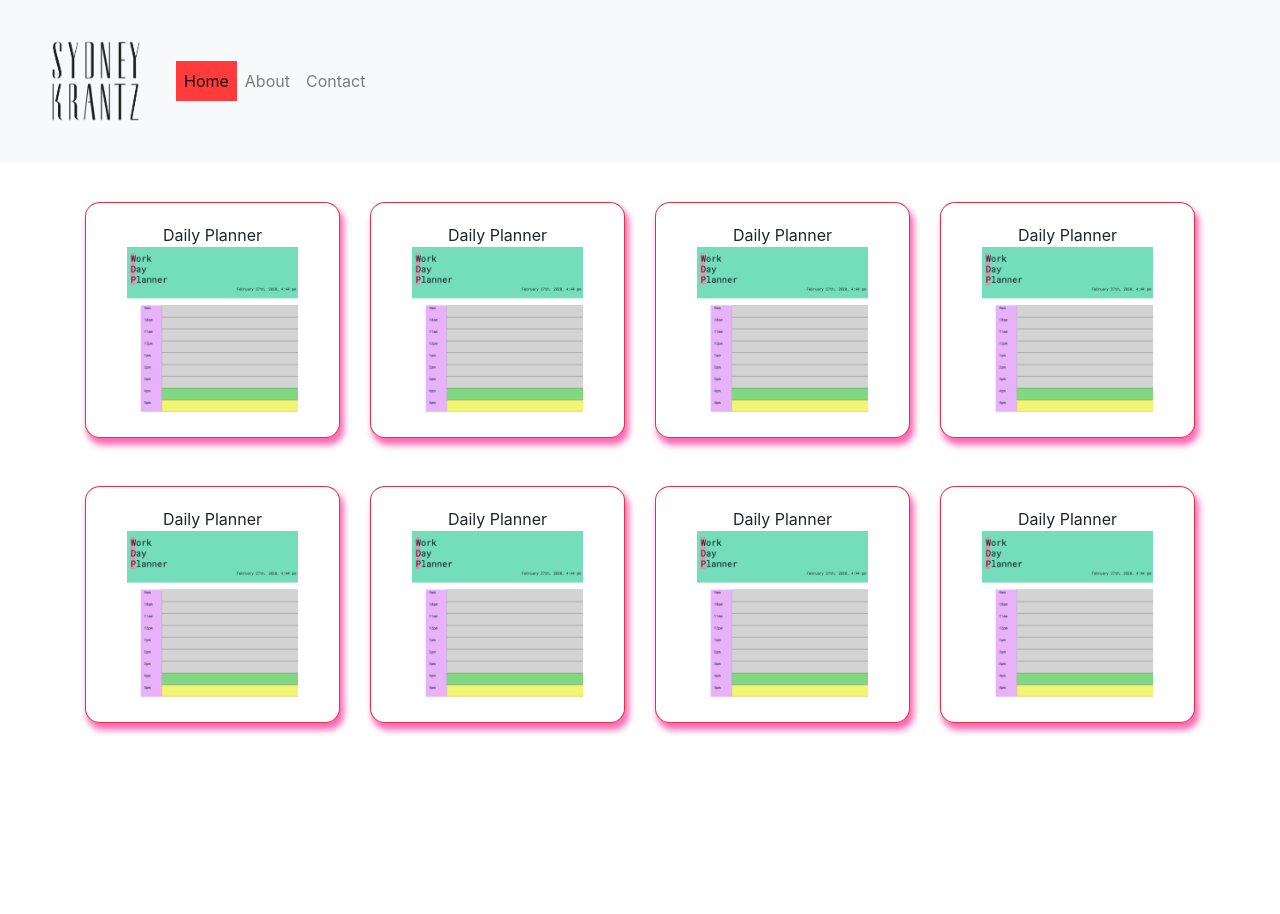
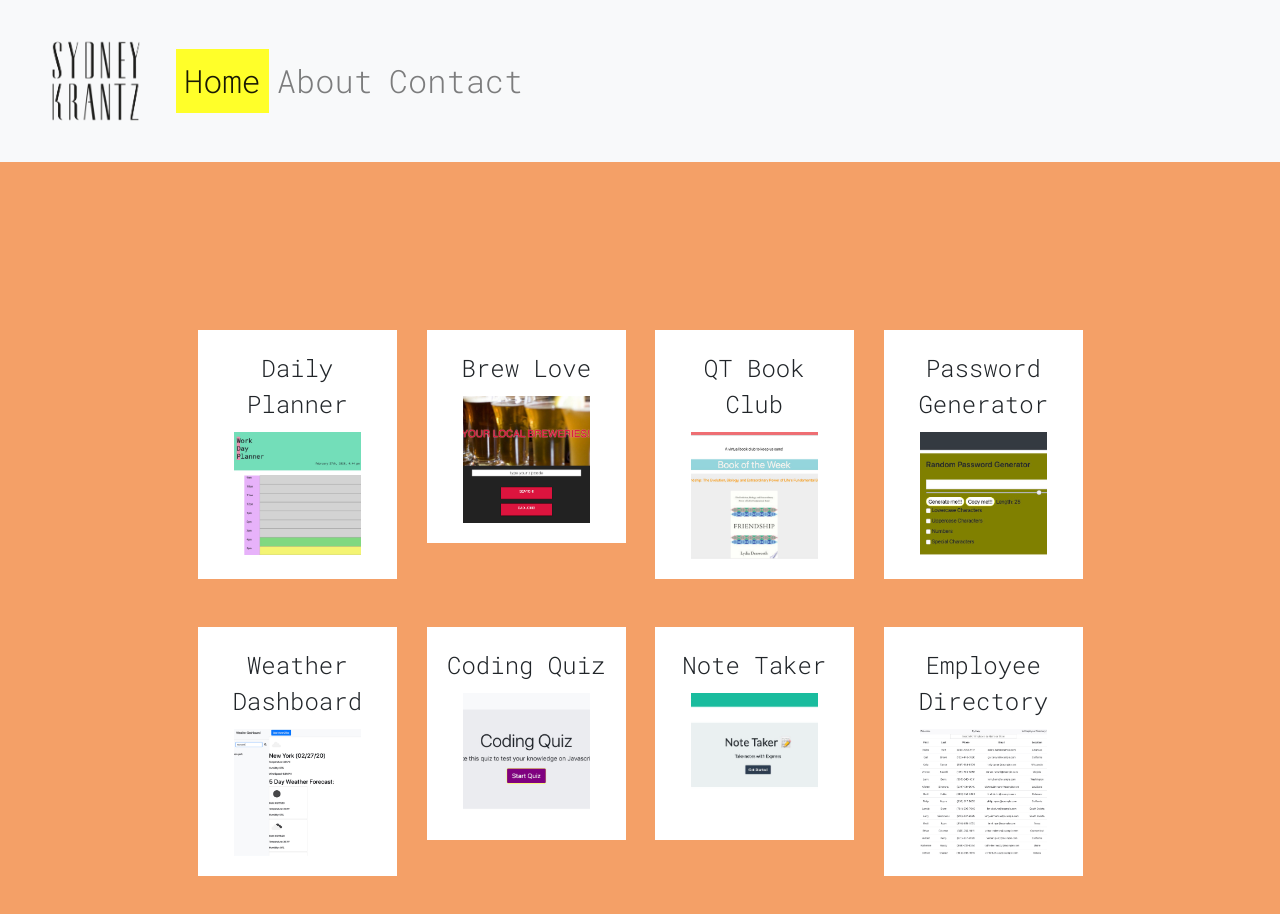
Before and after one commit to skrantzz/PORTFOLIO-REACT, a React (Create React App) app: page / in a window 1280 px wide. Shown: the top 914 px of the page. Before the commit the page ends 800 px from the top, so only its background shows below. Built offline with nearby package versions, Linux system fonts and the light colour scheme.

Commit message:
colors and fonts added

```diff
--- a/public/index.html
+++ b/public/index.html
@@ -25,6 +25,7 @@
       Learn how to configure a non-root public URL by running `npm run build`.
     -->
     <link rel="stylesheet" href="https://stackpath.bootstrapcdn.com/bootstrap/4.5.0/css/bootstrap.min.css">
+    <link href="https://fonts.googleapis.com/css2?family=Roboto+Mono:wght@300&display=swap" rel="stylesheet">
 
 
     <title>SYDNEY KRANTZ</title>
--- a/src/App.css
+++ b/src/App.css
@@ -4,6 +4,11 @@
   src: local('WONDER'), url(./8-BIT\ WONDER.TTF) format('truetype');
 } */
 
+
+body {
+  font-family: 'Roboto Mono', monospace;
+  font-size: 2rem;
+}
 
 .App {
   text-align: center;
@@ -35,3 +40,60 @@
   font-size: calc(10px + 2vmin);
   color: white;
 }
+
+.container {
+  padding: 10%;
+}
+
+/* background */
+ body {
+	-webkit-animation: body 8s linear infinite alternate both;
+	        animation: body 8s linear infinite alternate both;
+}
+
+/* ----------------------------------------------
+ * Generated by Animista on 2020-5-28 13:36:25
+ * Licensed under FreeBSD License.
+ * See http://animista.net/license for more info.
+ * w: http://animista.net, t: @cssanimista
+ * ---------------------------------------------- */
+
+/**
+ * ----------------------------------------
+ * animation body
+ * ----------------------------------------
+ */
+ @-webkit-keyframes body {
+  0% {
+    background: #78ebf3;
+  }
+  25% {
+    background: #c67fee;
+  }
+  50% {
+    background: #f36e6e;
+  }
+  75% {
+    background: #f5d260;
+  }
+  100% {
+    background: #80e960;
+  }
+}
+@keyframes body {
+  0% {
+    background: #78ebf3;
+  }
+  25% {
+    background: #c67fee;
+  }
+  50% {
+    background: #f36e6e;
+  }
+  75% {
+    background: #f5d260;
+  }
+  100% {
+    background: #80e960;
+  }
+}
--- a/src/components/Navbar/style.css
+++ b/src/components/Navbar/style.css
@@ -1,5 +1,11 @@
 .active1 {
-    background-color: rgb(255, 59, 59);
+    background-color: rgb(255, 255, 41);
+
+}
+
+
+.nav-link:hover {
+    font-size: 2.5rem;
 
 }
 
--- a/src/components/Thumbnail/index.js
+++ b/src/components/Thumbnail/index.js
@@ -4,8 +4,8 @@ import "./style.css";
 
 function Thumbnail(props) {
     return (
-            <div className="card border-danger mb-3 align-items-center">
-      <div className="card-body hvr-ripple-in hvr-wobble-skew">
+            <div className="card mb-3 align-items-center">
+      <div className="card-body hvr-outline-out">
                 <div className="project-title">{props.title}</div>
             <Link to={props.link}>
                 <div className="project-image">
--- a/src/components/Thumbnail/style.css
+++ b/src/components/Thumbnail/style.css
@@ -1,19 +1,105 @@
-
 .project-title {
-    text-align: center;
+  text-align: center;
+  font-family: "Roboto Mono", monospace;
+  font-size: 1.5rem;
+  padding-bottom: 10px;
 }
 
 .project-image img {
-    width:80%;
+  width: 80%;
 }
 
 .project-image {
-    text-align: center;
+  text-align: center;
 }
 
 .card {
-    display: flex;
-    width: 100%;
-    border-radius:6%;
-    box-shadow: 3px 6px 6px 1px hotpink;
+  display: flex;
+  width: 100%;
+  border: 0px;
+  /* box-shadow: 3px 6px 6px 1px hotpink; */
 }
+
+/* Outline Out */
+.hvr-outline-out {
+  display: inline-block;
+  vertical-align: middle;
+  -webkit-transform: perspective(1px) translateZ(0);
+  transform: perspective(1px) translateZ(0);
+  box-shadow: 0 0 1px rgba(0, 0, 0, 0);
+  position: relative;
+}
+.hvr-outline-out:before {
+  content: "";
+  position: absolute;
+  border: white solid 4px;
+  top: 0;
+  right: 0;
+  bottom: 0;
+  left: 0;
+  -webkit-transition-duration: 0.3s;
+  transition-duration: 0.3s;
+  -webkit-transition-property: top, right, bottom, left;
+  transition-property: top, right, bottom, left;
+}
+.hvr-outline-out:hover:before,
+.hvr-outline-out:focus:before,
+.hvr-outline-out:active:before {
+  top: -10px;
+  right: -10px;
+  bottom: -10px;
+  left: -10px;
+}
+
+/* Outline In */
+.hvr-outline-in {
+  display: inline-block;
+  vertical-align: middle;
+  -webkit-transform: perspective(1px) translateZ(0);
+  transform: perspective(1px) translateZ(0);
+  box-shadow: 0 0 1px rgba(0, 0, 0, 0);
+  position: relative;
+}
+.hvr-outline-in:before {
+  pointer-events: none;
+  content: "";
+  position: absolute;
+  border: white solid 4px;
+  top: -16px;
+  right: -16px;
+  bottom: -16px;
+  left: -16px;
+  opacity: 0;
+  -webkit-transition-duration: 0.3s;
+  transition-duration: 0.3s;
+  -webkit-transition-property: top, right, bottom, left;
+  transition-property: top, right, bottom, left;
+}
+.hvr-outline-in:hover:before,
+.hvr-outline-in:focus:before,
+.hvr-outline-in:active:before {
+  top: -8px;
+  right: -8px;
+  bottom: -8px;
+  left: -8px;
+  opacity: 1;
+}
+
+/* Skew */
+.hvr-skew {
+  display: inline-block;
+  vertical-align: middle;
+  -webkit-transform: perspective(1px) translateZ(0);
+  transform: perspective(1px) translateZ(0);
+  box-shadow: 0 0 1px rgba(0, 0, 0, 0);
+  -webkit-transition-duration: 0.3s;
+  transition-duration: 0.3s;
+  -webkit-transition-property: transform;
+  transition-property: transform;
+}
+.hvr-skew:hover,
+.hvr-skew:focus,
+.hvr-skew:active {
+  -webkit-transform: skew(-10deg);
+  transform: skew(-10deg);
+}
--- a/src/utils/projects.json
+++ b/src/utils/projects.json
@@ -6,37 +6,37 @@
     },
     {
         "link":"",
-        "image":"./assets/planner.png",
-        "title":"Daily Planner"
+        "image":"./assets/brewlove.png",
+        "title":"Brew Love"
     },
     {
         "link":"",
-        "image":"./assets/planner.png",
-        "title":"Daily Planner"
+        "image":"./assets/bookclub.png",
+        "title":"QT Book Club"
     },
     {
         "link":"",
-        "image":"./assets/planner.png",
-        "title":"Daily Planner"
+        "image":"./assets/pwdgen.png",
+        "title":"Password Generator"
     },
     {
         "link":"",
-        "image":"./assets/planner.png",
-        "title":"Daily Planner"
+        "image":"./assets/weather.png",
+        "title":"Weather Dashboard"
     },
     {
         "link":"",
-        "image":"./assets/planner.png",
-        "title":"Daily Planner"
+        "image":"./assets/codingquiz.png",
+        "title":"Coding Quiz"
     },
     {
         "link":"",
-        "image":"./assets/planner.png",
-        "title":"Daily Planner"
+        "image":"./assets/notetaker.png",
+        "title":"Note Taker"
     },
     {
         "link":"",
-        "image":"./assets/planner.png",
-        "title":"Daily Planner"
+        "image":"./assets/empdir.png",
+        "title":"Employee Directory"
     }
 ]
```
Also changed, not shown: src/pages/Portfolio.js (+0 -53 lines).
